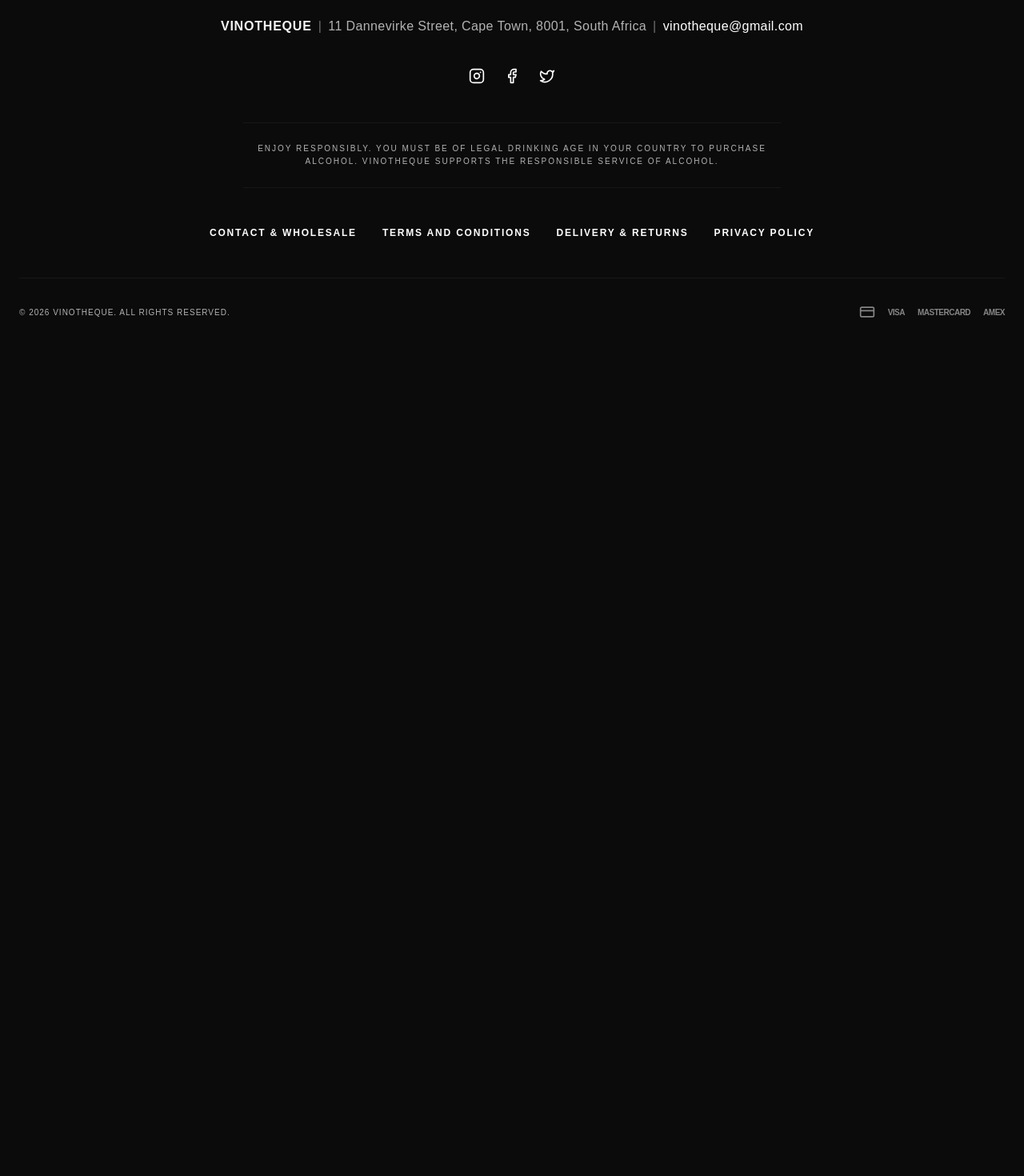
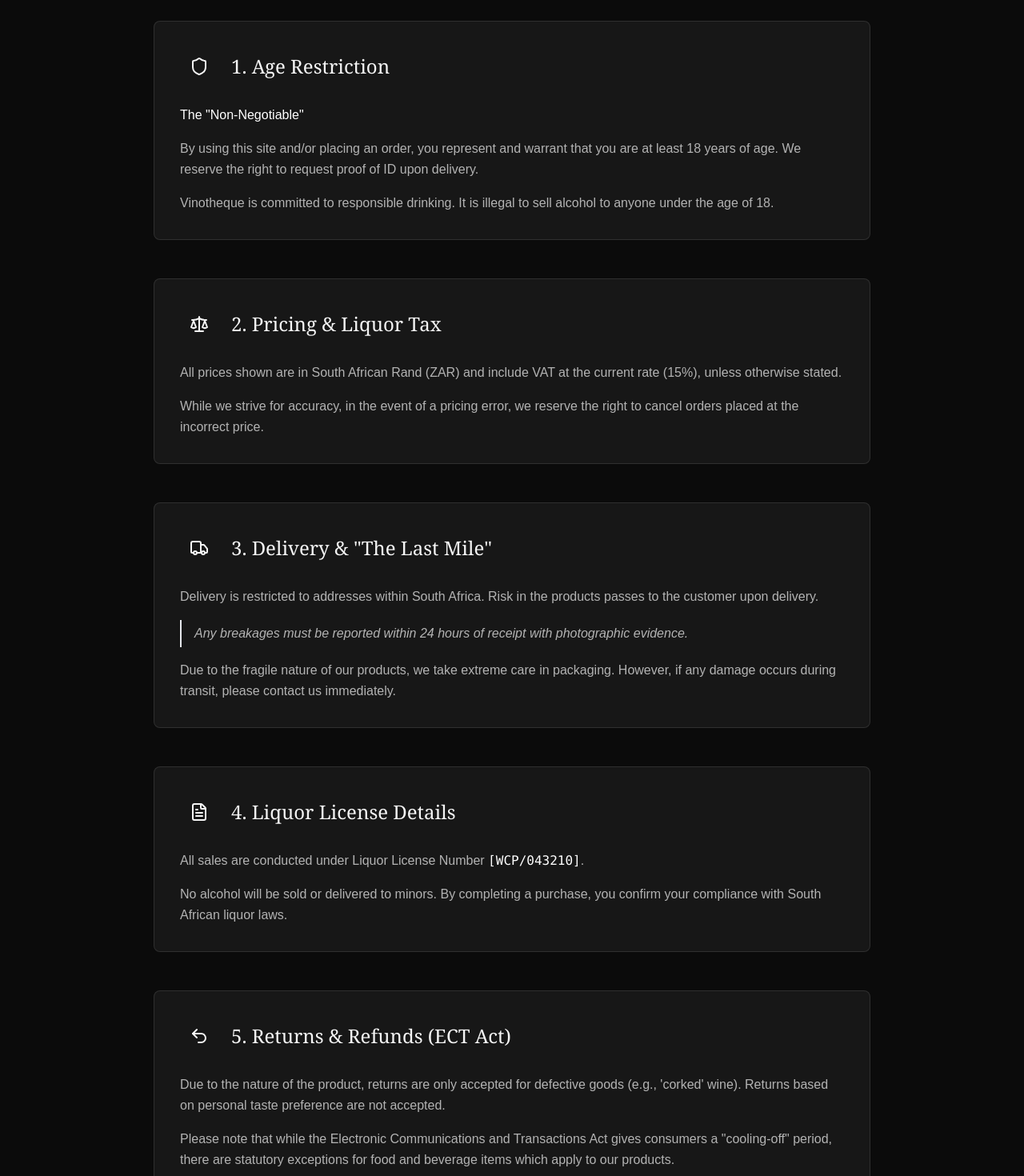
Before and after one commit to Landa21/Vinotheque, a React app in the folder frontend/: page /terms in a window 1280 px wide. Shown: the part 320-1790 px from the top of the page at 80% size. Before the commit the page ends 800 px from the top, so only its background shows below. Built offline with nearby package versions, Linux system fonts and the light colour scheme; the HTML template or start-up script is replaced by a standard one.

Commit message:
Add TErms and Conditions component

```diff
--- a/frontend/src/App.tsx
+++ b/frontend/src/App.tsx
@@ -9,6 +9,8 @@
 import Journal from "./pages/Journal";
 import Contact from "./pages/Contact";
 import Cart from "./pages/Cart";
+import TermsAndConditions from "./pages/TermsAndConditions";
+
 
 // Check if we are on the home page to conditionally render header/footer style if needed
 // For now, we apply standard dark theme layout everywhere
@@ -36,6 +38,8 @@
                         <Route path="/journal" element={<Journal />} />
                         <Route path="/contact" element={<Contact />} />
                         <Route path="/cart" element={<Cart />} />
+                        <Route path="/terms" element={<TermsAndConditions />} />
+
                     </Routes>
                 </main>
 
--- a/frontend/src/components/Footer.tsx
+++ b/frontend/src/components/Footer.tsx
@@ -37,7 +37,7 @@
                 {/* Main Navigation Links */}
                 <div className="flex flex-wrap justify-center gap-x-8 gap-y-4 text-[10px] md:text-xs font-bold uppercase tracking-[0.15em] text-white mb-12">
                     <a href="/contact" className="hover:text-vinotheque-mint transition-colors">CONTACT & WHOLESALE</a>
-                    <a href="#" className="hover:text-vinotheque-mint transition-colors">TERMS AND CONDITIONS</a>
+                    <a href="/terms" className="hover:text-vinotheque-mint transition-colors">TERMS AND CONDITIONS</a>
                     <a href="#" className="hover:text-vinotheque-mint transition-colors">DELIVERY & RETURNS</a>
                     <a href="#" className="hover:text-vinotheque-mint transition-colors">PRIVACY POLICY</a>
                 </div>
--- /dev/null
+++ b/frontend/src/pages/TermsAndConditions.tsx
@@ -0,0 +1,119 @@
+import React from 'react';
+import { Shield, Scale, Truck, FileText, Undo2 } from 'lucide-react';
+
+const TermsAndConditions = () => {
+    return (
+        <div className="bg-background text-primary min-h-screen pt-32 pb-20 px-6">
+            <div className="max-w-4xl mx-auto">
+                <header className="mb-16 text-center">
+                    <h1 className="text-4xl md:text-5xl font-serif mb-4 tracking-tight">Terms & Conditions</h1>
+                    <div className="w-24 h-px bg-vinotheque-mint mx-auto mb-6"></div>
+                    <p className="text-muted text-sm uppercase tracking-widest">Last Updated: January 2026</p>
+                </header>
+
+                <div className="space-y-12">
+                    {/* 1. Age Restriction */}
+                    <section className="bg-white/5 p-8 rounded-lg border border-white/10 hover:border-vinotheque-mint/30 transition-colors">
+                        <div className="flex items-center gap-4 mb-6">
+                            <div className="p-3 bg-vinotheque-mint/10 rounded-full text-vinotheque-mint">
+                                <Shield className="w-6 h-6" />
+                            </div>
+                            <h2 className="text-2xl font-serif">1. Age Restriction</h2>
+                        </div>
+                        <div className="space-y-4 text-muted leading-relaxed">
+                            <p className="font-medium text-white">The "Non-Negotiable"</p>
+                            <p>
+                                By using this site and/or placing an order, you represent and warrant that you are at least 18 years of age.
+                                We reserve the right to request proof of ID upon delivery.
+                            </p>
+                            <p>
+                                Vinotheque is committed to responsible drinking. It is illegal to sell alcohol to anyone under the age of 18.
+                            </p>
+                        </div>
+                    </section>
+
+                    {/* 2. Pricing & Liquor Tax */}
+                    <section className="bg-white/5 p-8 rounded-lg border border-white/10 hover:border-vinotheque-mint/30 transition-colors">
+                        <div className="flex items-center gap-4 mb-6">
+                            <div className="p-3 bg-vinotheque-mint/10 rounded-full text-vinotheque-mint">
+                                <Scale className="w-6 h-6" />
+                            </div>
+                            <h2 className="text-2xl font-serif">2. Pricing & Liquor Tax</h2>
+                        </div>
+                        <div className="space-y-4 text-muted leading-relaxed">
+                            <p>
+                                All prices shown are in South African Rand (ZAR) and include VAT at the current rate (15%), unless otherwise stated.
+                            </p>
+                            <p>
+                                While we strive for accuracy, in the event of a pricing error, we reserve the right to cancel orders placed at the incorrect price.
+                            </p>
+                        </div>
+                    </section>
+
+                    {/* 3. Delivery & Breakages */}
+                    <section className="bg-white/5 p-8 rounded-lg border border-white/10 hover:border-vinotheque-mint/30 transition-colors">
+                        <div className="flex items-center gap-4 mb-6">
+                            <div className="p-3 bg-vinotheque-mint/10 rounded-full text-vinotheque-mint">
+                                <Truck className="w-6 h-6" />
+                            </div>
+                            <h2 className="text-2xl font-serif">3. Delivery & "The Last Mile"</h2>
+                        </div>
+                        <div className="space-y-4 text-muted leading-relaxed">
+                            <p>
+                                Delivery is restricted to addresses within South Africa. Risk in the products passes to the customer upon delivery.
+                            </p>
+                            <p className="border-l-2 border-vinotheque-mint/50 pl-4 py-1 italic">
+                                Any breakages must be reported within 24 hours of receipt with photographic evidence.
+                            </p>
+                            <p>
+                                Due to the fragile nature of our products, we take extreme care in packaging. However, if any damage occurs during transit, please contact us immediately.
+                            </p>
+                        </div>
+                    </section>
+
+                    {/* 4. Liquor License Details */}
+                    <section className="bg-white/5 p-8 rounded-lg border border-white/10 hover:border-vinotheque-mint/30 transition-colors">
+                        <div className="flex items-center gap-4 mb-6">
+                            <div className="p-3 bg-vinotheque-mint/10 rounded-full text-vinotheque-mint">
+                                <FileText className="w-6 h-6" />
+                            </div>
+                            <h2 className="text-2xl font-serif">4. Liquor License Details</h2>
+                        </div>
+                        <div className="space-y-4 text-muted leading-relaxed">
+                            <p>
+                                All sales are conducted under Liquor License Number <span className="text-white font-mono">[WCP/043210]</span>.
+                            </p>
+                            <p>
+                                No alcohol will be sold or delivered to minors. By completing a purchase, you confirm your compliance with South African liquor laws.
+                            </p>
+                        </div>
+                    </section>
+
+                    {/* 5. Returns & Refunds */}
+                    <section className="bg-white/5 p-8 rounded-lg border border-white/10 hover:border-vinotheque-mint/30 transition-colors">
+                        <div className="flex items-center gap-4 mb-6">
+                            <div className="p-3 bg-vinotheque-mint/10 rounded-full text-vinotheque-mint">
+                                <Undo2 className="w-6 h-6" />
+                            </div>
+                            <h2 className="text-2xl font-serif">5. Returns & Refunds (ECT Act)</h2>
+                        </div>
+                        <div className="space-y-4 text-muted leading-relaxed">
+                            <p>
+                                Due to the nature of the product, returns are only accepted for defective goods (e.g., 'corked' wine).
+                                Returns based on personal taste preference are not accepted.
+                            </p>
+                            <p>
+                                Please note that while the Electronic Communications and Transactions Act gives consumers a "cooling-off" period,
+                                there are statutory exceptions for food and beverage items which apply to our products.
+                            </p>
+                        </div>
+                    </section>
+                </div>
+
+
+            </div>
+        </div>
+    );
+};
+
+export default TermsAndConditions;
```
